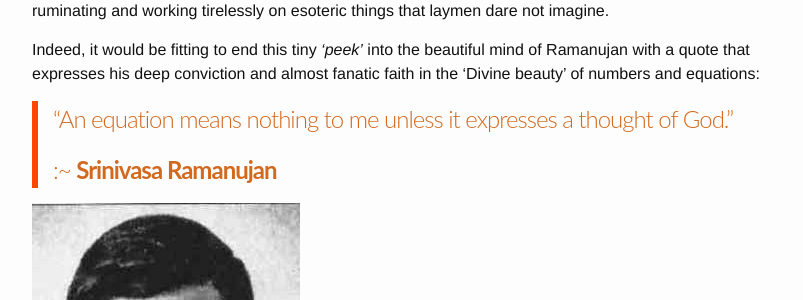
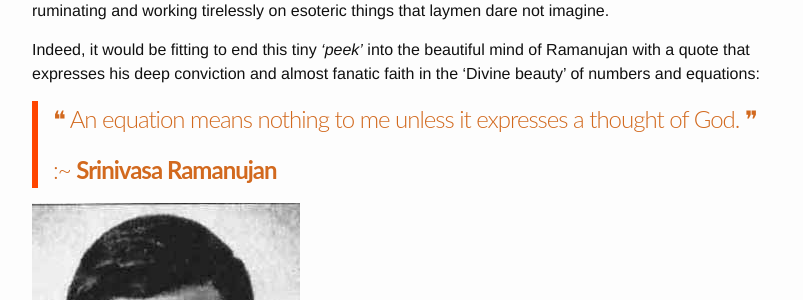
Before and after one commit to raghuugare/raghuugare.bkup, a Jekyll site: the page built from _posts/2015-01-15-genius-of-ramanujan.markdown, in a window 1280 px wide and 900 px high, scrolled down 2512 px. Shown: the part 156-456 px from the top of the window, without its empty margins (238-1041 px from the left). Built offline with Jekyll 4.4.1, drawn with Linux system fonts in a browser that asks for light colours; formulas are drawn with MathJax 3; part of the change alters nothing that is shown.

Commit message:
Minor changes...

```diff
--- a/_posts/2015-01-15-genius-of-ramanujan.markdown
+++ b/_posts/2015-01-15-genius-of-ramanujan.markdown
@@ -83,7 +83,7 @@ His passion and brilliance in Mathematics place him permanently in the ‘hall o
 
 Indeed, it would be fitting to end this tiny _‘peek’_ into the beautiful mind of Ramanujan with a quote that expresses his deep conviction and almost fanatic faith in the ‘Divine beauty’ of numbers and equations:
 
-> “An equation means nothing to me unless it expresses a thought of God.”
+>  &#10077; An equation means nothing to me unless it expresses a thought of God.  &#10078;
 >
 > :~ **Srinivasa Ramanujan**
 
```
